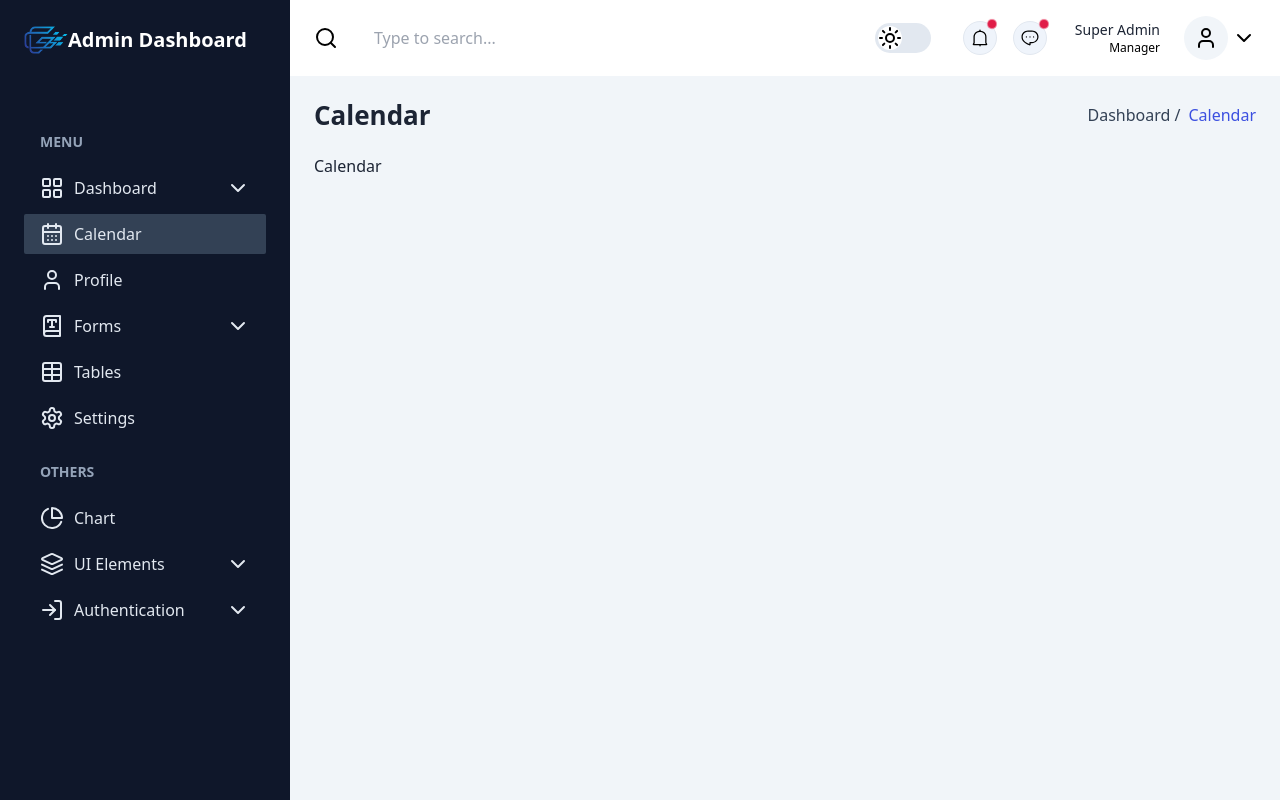
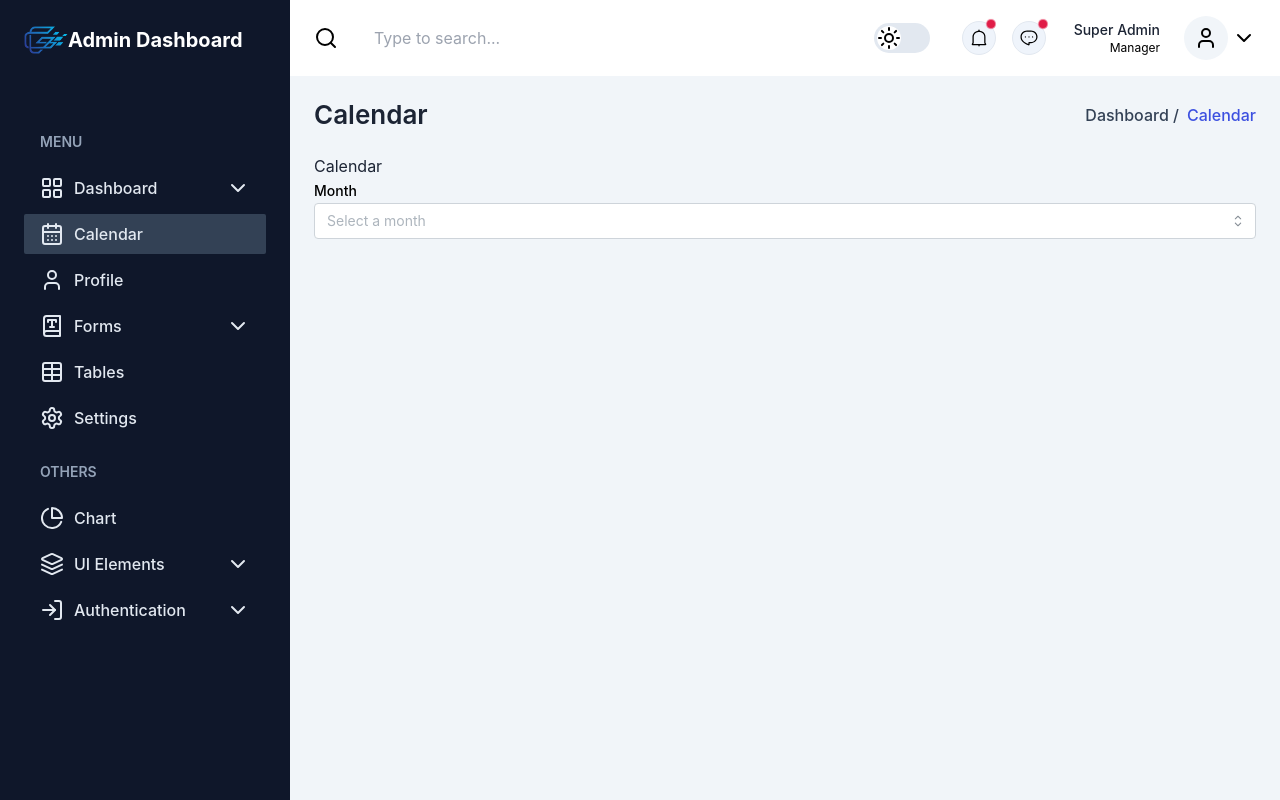
Before and after one commit to Fir3fliesss/admin-panel, a React (Vite) app: page /calendar in a window 1280 px wide. Built offline with nearby package versions, Linux system fonts and the light colour scheme.

Commit message:
fix: changed colors

```diff
--- a/package.json
+++ b/package.json
@@ -1,5 +1,5 @@
 {
-  "name": "admin-template",
+  "name": "utg-frontend",
   "private": true,
   "version": "1.3.0",
   "type": "module",
@@ -14,6 +14,8 @@
     "url": "https://iflead.uz/"
   },
   "dependencies": {
+    "@mantine/core": "^7.10.0",
+    "@mantine/hooks": "^7.10.0",
     "apexcharts": "^3.49.1",
     "lucide-react": "^0.379.0",
     "react": "^18.3.1",
@@ -32,6 +34,8 @@
     "autoprefixer": "^10.4.19",
     "eslint": "^8.57.0",
     "postcss": "^8.4.38",
+    "postcss-preset-mantine": "^1.15.0",
+    "postcss-simple-vars": "^7.0.1",
     "prettier": "^3.2.5",
     "prettier-plugin-tailwindcss": "^0.5.14",
     "tailwindcss": "^3.4.3",
--- a/postcss.config.js
+++ b/postcss.config.js
@@ -2,5 +2,15 @@ export default {
   plugins: {
     tailwindcss: {},
     autoprefixer: {},
+    'postcss-preset-mantine': {},
+    'postcss-simple-vars': {
+      variables: {
+        'mantine-breakpoint-xs': '36em',
+        'mantine-breakpoint-sm': '48em',
+        'mantine-breakpoint-md': '62em',
+        'mantine-breakpoint-lg': '75em',
+        'mantine-breakpoint-xl': '88em',
+      },
+    },
   },
 };
--- a/src/pages/Calendar.tsx
+++ b/src/pages/Calendar.tsx
@@ -1,10 +1,33 @@
 import Breadcrumb from "../components/Breadcrumbs/Breadcrumb";
+import { MultiSelect } from "@mantine/core";
 
 const Calendar = () => {
   return (
     <>
       <Breadcrumb pageName="Calendar" />
       <span className="text-black dark:text-white">Calendar</span>
+
+      <MultiSelect
+        data={[
+          { value: "1", label: "January" },
+          { value: "2", label: "February" },
+          { value: "3", label: "March" },
+          { value: "4", label: "April" },
+          { value: "5", label: "May" },
+          { value: "6", label: "June" },
+          { value: "7", label: "July" },
+          { value: "8", label: "August" },
+          { value: "9", label: "September" },
+          { value: "10", label: "October" },
+          { value: "11", label: "November" },
+          { value: "12", label: "December" },
+        ]}
+        placeholder="Select a month"
+        searchable
+        clearable
+        label="Month"
+        onChange={(value) => console.log(value)}
+      />
     </>
   );
 };
```
Also changed, not shown: src/App.tsx (+6 -1 lines), 2 other files (tests, documents, lock files or other folders).
